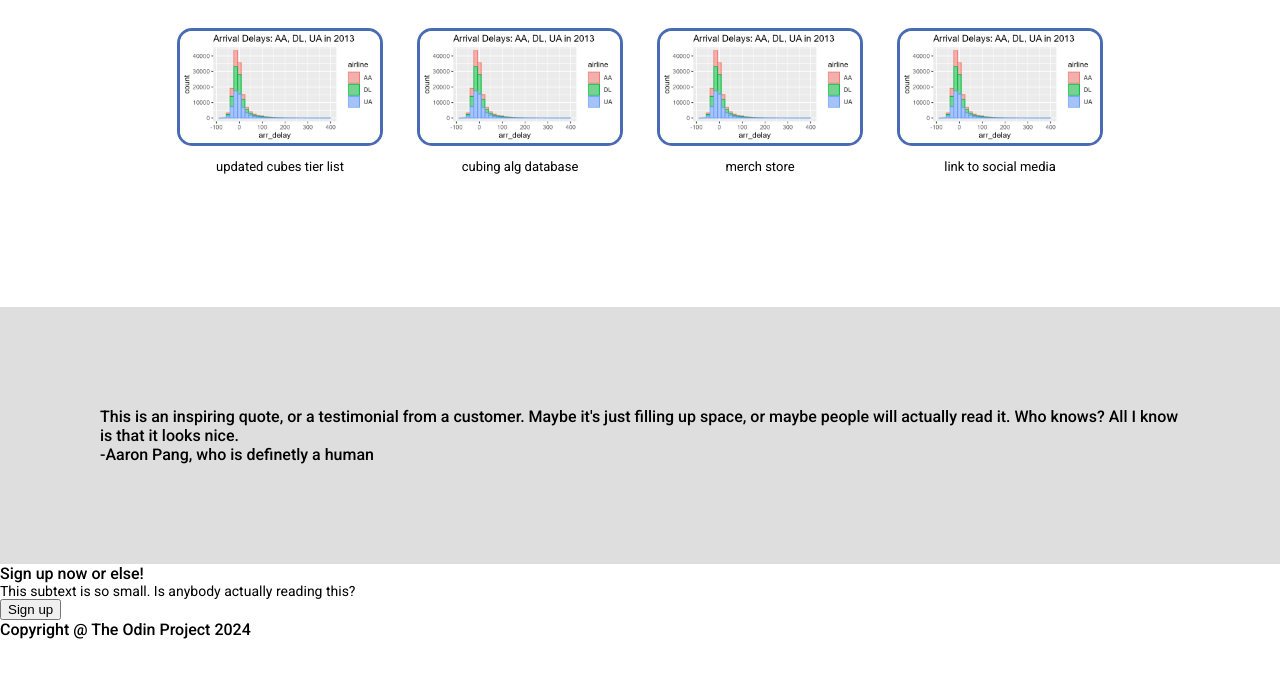
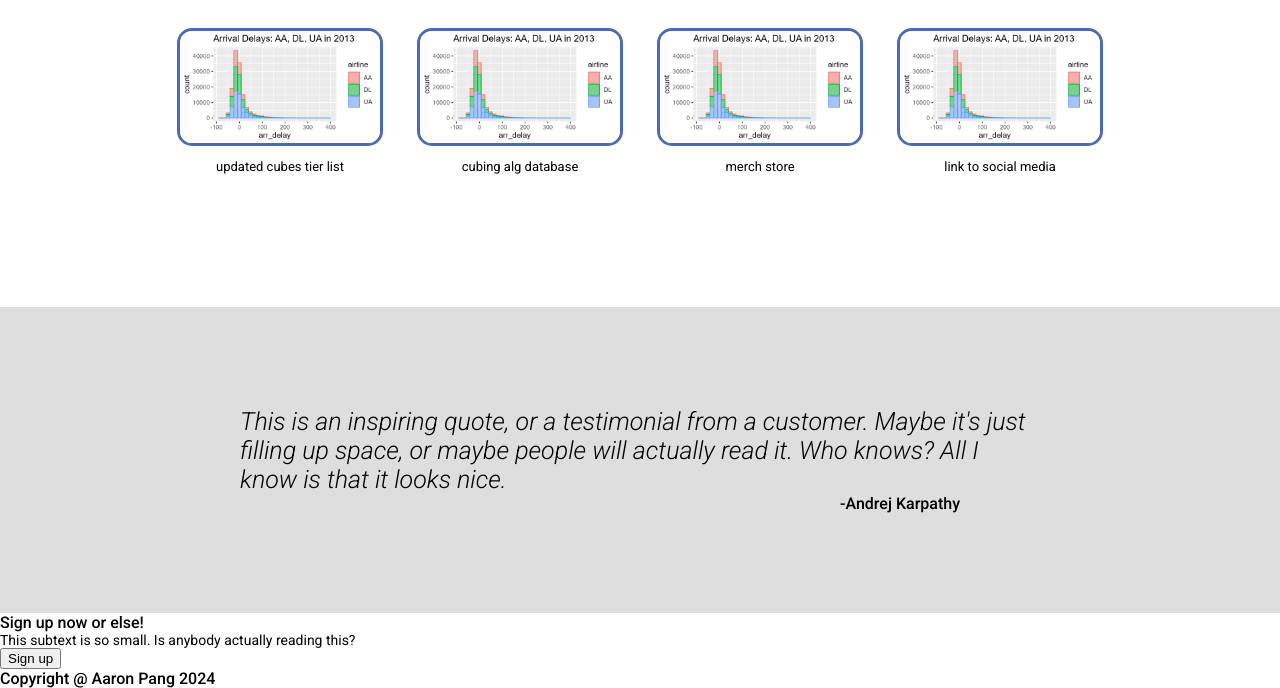
Before and after one commit to pykm05/my-website, a plain HTML site: page index.html in a window 1280 px wide. Shown: the part 579-1267 px from the top of the page. Before the commit the page ends 1218 px from the top, so only its background shows below. Drawn offline with Linux system fonts and the light colour scheme.

Commit message:
added formatting to container-three

```diff
--- a/index.html
+++ b/index.html
@@ -55,7 +55,7 @@
   <div class="container-three">
     <div class="quote-container">
       <div class="quote">This is an inspiring quote, or a testimonial from a customer. Maybe it's just filling up space, or maybe people will actually read it. Who knows? All I know is that it looks nice.</div>
-      <div class="speaker">-Aaron Pang, who is definetly a human</div>
+      <div class="speaker">-Andrej Karpathy</div>
     </div>
   </div>
   <!-- Container four -->
@@ -68,7 +68,7 @@
   </div>
   <!-- Footer -->
   <div class="footer">
-    <div class="credits">Copyright @ The Odin Project 2024</div>
+    <div class="credits">Copyright @ Aaron Pang 2024</div>
   </div>
 </body>
 </html>
--- a/style.css
+++ b/style.css
@@ -116,6 +116,27 @@ a {
 }
 
 .container-three {
-  padding: 100px;
+  padding: 100px 0px;
+  display: flex;
+  justify-content: center;
   background-color: rgb(223, 222, 222);
 }
+
+.quote-container {
+
+  display: flex;
+  flex-wrap: wrap;
+  flex-direction: column;
+}
+
+.quote {
+  display: flex;
+  font-size: 25px;
+  font-style: italic;
+  max-width: 800px;
+  font-weight: 300;
+}
+
+.speaker {
+  padding-left: 600px;
+}
```
